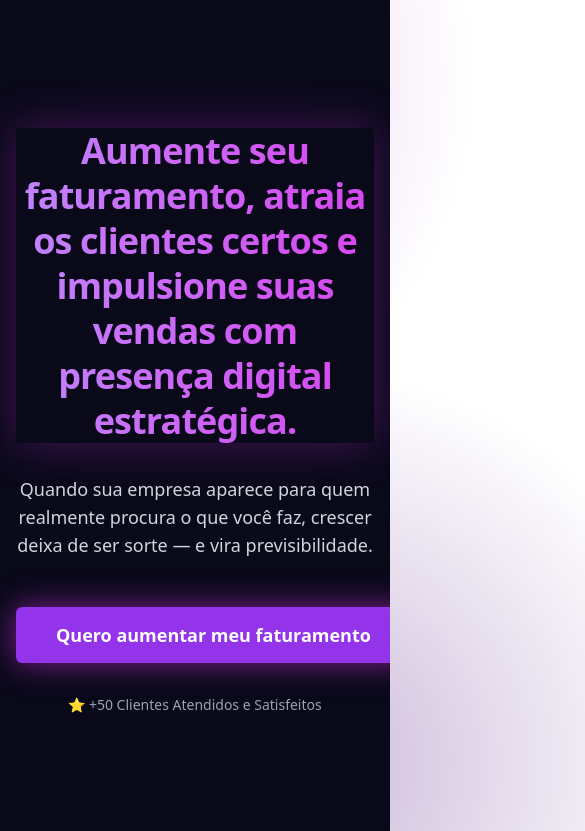
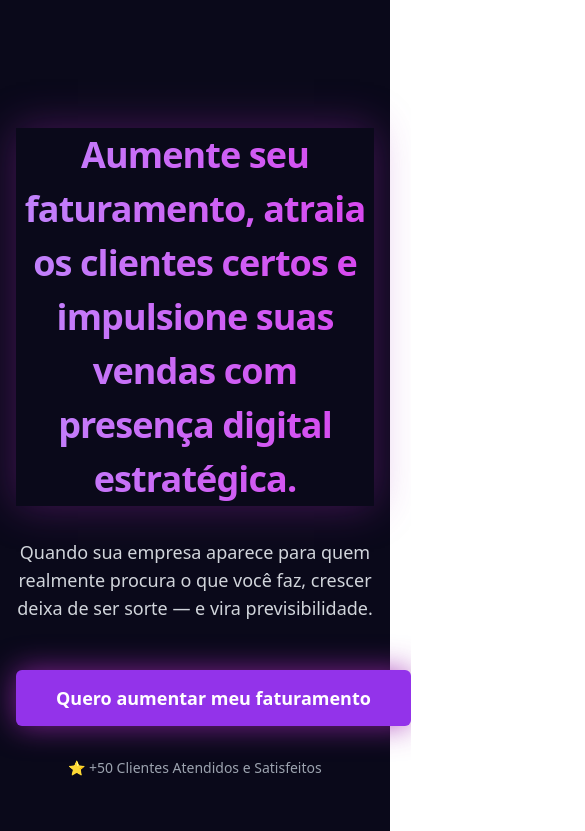
Before and after one commit to drtrafego/drtrafego-geral, a Next.js app: page / in a window 390 px wide. Shown: the top 831 px of the page, 585 px wide, since content can reach past the window. Built offline with nearby package versions, Linux system fonts and the light colour scheme.

Commit message:
fix: Correção de layout responsivo e consistência visual

```diff
--- a/src/app/page.tsx
+++ b/src/app/page.tsx
@@ -13,8 +13,9 @@ import { Input } from "@/components/ui/input";
 import { Eye, Target, TrendingUp, CheckCircle, XCircle, Store, Search, Building, Rocket, ClipboardList, ShieldCheck, Anchor, Scaling, CircleDollarSign, Building2, RotateCw, SearchX, FileText, CalendarDays } from 'lucide-react';
 
 const GlassCard = ({ children, className }: { children: React.ReactNode, className?: string }) => (
-  <div className={`bg-white/5 border border-white/10 rounded-2xl backdrop-blur-2xl shadow-[0_8px_32px_0_rgba(156,39,176,0.2)] ${className}`}>
+  <div className={`group relative p-8 rounded-3xl bg-slate-900/20 backdrop-blur-xl border border-white/10 transition-all duration-300 hover:bg-slate-900/30 hover:border-white/20 hover:-translate-y-1 ${className}`}>
     {children}
+    <div className="absolute inset-0 rounded-3xl bg-gradient-to-r from-purple-500/0 via-purple-500/10 to-purple-500/0 opacity-0 group-hover:opacity-100 transition-opacity duration-500 pointer-events-none"></div>
   </div>
 );
 
@@ -36,18 +37,19 @@ const XListItem = ({ children }: { children: React.ReactNode }) => (
 // Trigger Vercel deploy
 export default function Home() {
   return (
-    <div className="flex flex-col min-h-screen bg-[#0A091A] text-white font-sans overflow-x-hidden">
+    <div className="text-white font-sans">
+      <div className="fixed inset-0 -z-10 overflow-hidden">
+        <div className="absolute top-0 left-0 w-full h-full bg-gradient-to-b from-[#1a103c] via-[#0a091a] to-[#0a091a]" />
+        <div className="absolute top-[-20rem] left-[-20rem] w-[50rem] h-[50rem] bg-purple-glow" />
+        <div className="absolute bottom-[-20rem] right-[-20rem] w-[50rem] h-[50rem] bg-fuchsia-glow" />
+      </div>
 
-      <div className="absolute top-0 left-0 w-full h-full bg-gradient-to-b from-[#1a103c] via-[#0a091a] to-[#0a091a] -z-10"></div>
-      <div className="absolute top-[-20rem] left-[-20rem] w-[50rem] h-[50rem] bg-[radial-gradient(circle,rgba(156,39,176,0.3)_0%,rgba(156,39,176,0)_70%)] -z-10"></div>
-      <div className="absolute bottom-[-20rem] right-[-20rem] w-[50rem] h-[50rem] bg-[radial-gradient(circle,rgba(88,28,135,0.3)_0%,rgba(88,28,135,0)_70%)] -z-10"></div>
-
-      <main className="flex-1">
+      <main className="relative z-10 flex flex-col min-h-screen bg-[#0A091A]">
         {/* Hero Section */}
         <section className="w-full pt-32 pb-16 md:pt-40 md:pb-20 text-center relative">
             <div className="container px-4 md:px-6">
                 <div className="max-w-4xl mx-auto">
-                    <h1 className="text-4xl font-extrabold tracking-tight sm:text-5xl md:text-6xl text-transparent bg-clip-text bg-gradient-to-r from-purple-400 to-fuchsia-500 leading-tight shadow-[0_0_40px_rgba(156,39,176,0.4)]">
+                    <h1 className="text-4xl font-extrabold tracking-tight sm:text-5xl md:text-6xl text-transparent bg-clip-text bg-gradient-to-r from-purple-400 to-fuchsia-500 leading-normal shadow-[0_0_40px_rgba(156,39,176,0.4)]">
                         Aumente seu faturamento, atraia os clientes certos e impulsione suas vendas com presença digital estratégica.
                     </h1>
                     <p className="mt-8 text-lg md:text-xl text-gray-300 max-w-3xl mx-auto">
--- a/tailwind.config.ts
+++ b/tailwind.config.ts
@@ -10,9 +10,8 @@ const config: Config = {
   theme: {
     extend: {
       backgroundImage: {
-        "gradient-radial": "radial-gradient(var(--tw-gradient-stops))",
-        "gradient-conic":
-          "conic-gradient(from 180deg at 50% 50%, var(--tw-gradient-stops))",
+        'purple-glow': 'radial-gradient(circle, rgba(156, 39, 176, 0.3) 0%, rgba(156, 39, 176, 0) 70%)',
+        'fuchsia-glow': 'radial-gradient(circle, rgba(88, 28, 135, 0.3) 0%, rgba(88, 28, 135, 0) 70%)',
       },
     },
   },
```
Also changed, not shown: 1 other file (tests, documents, lock files or other folders).
